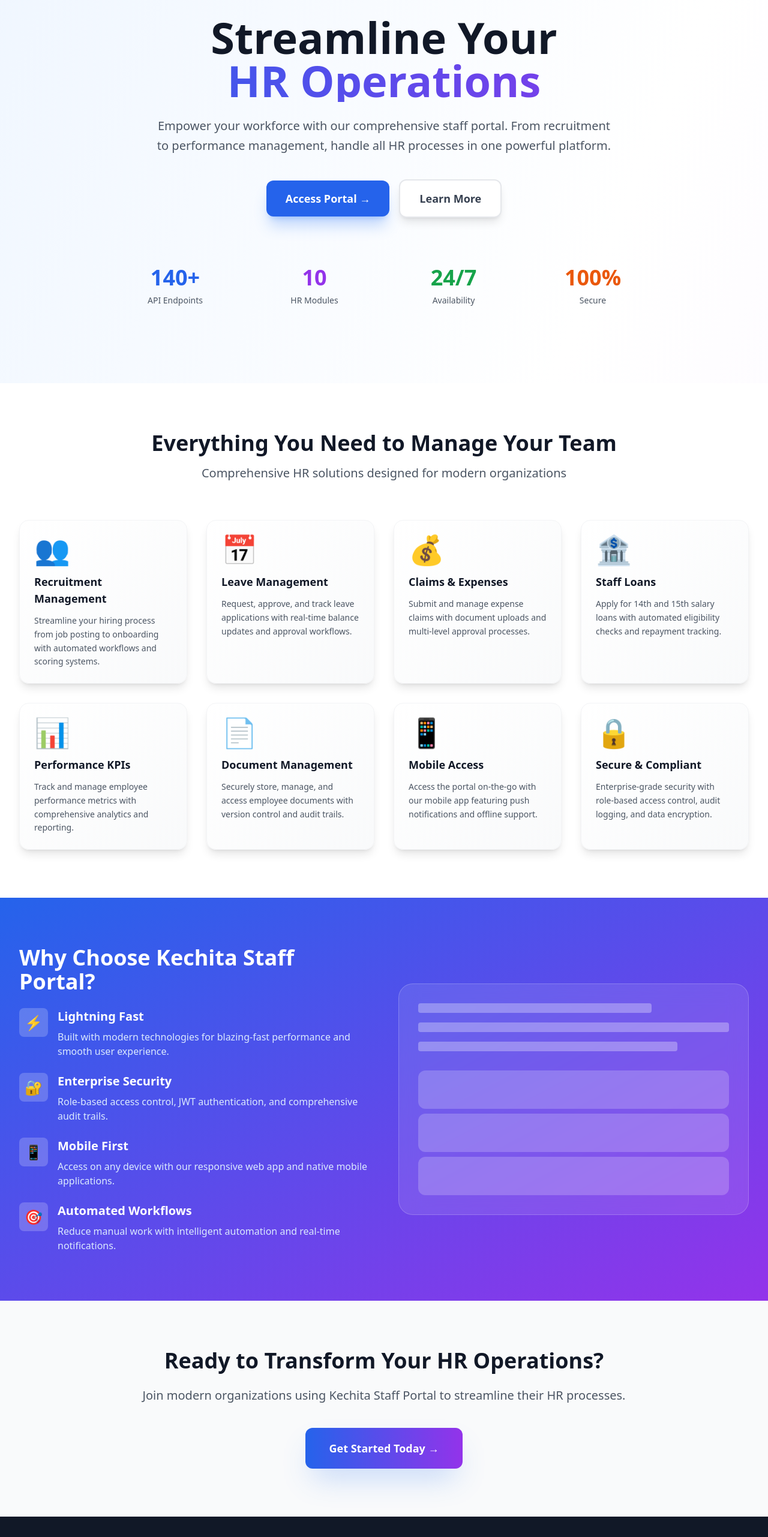
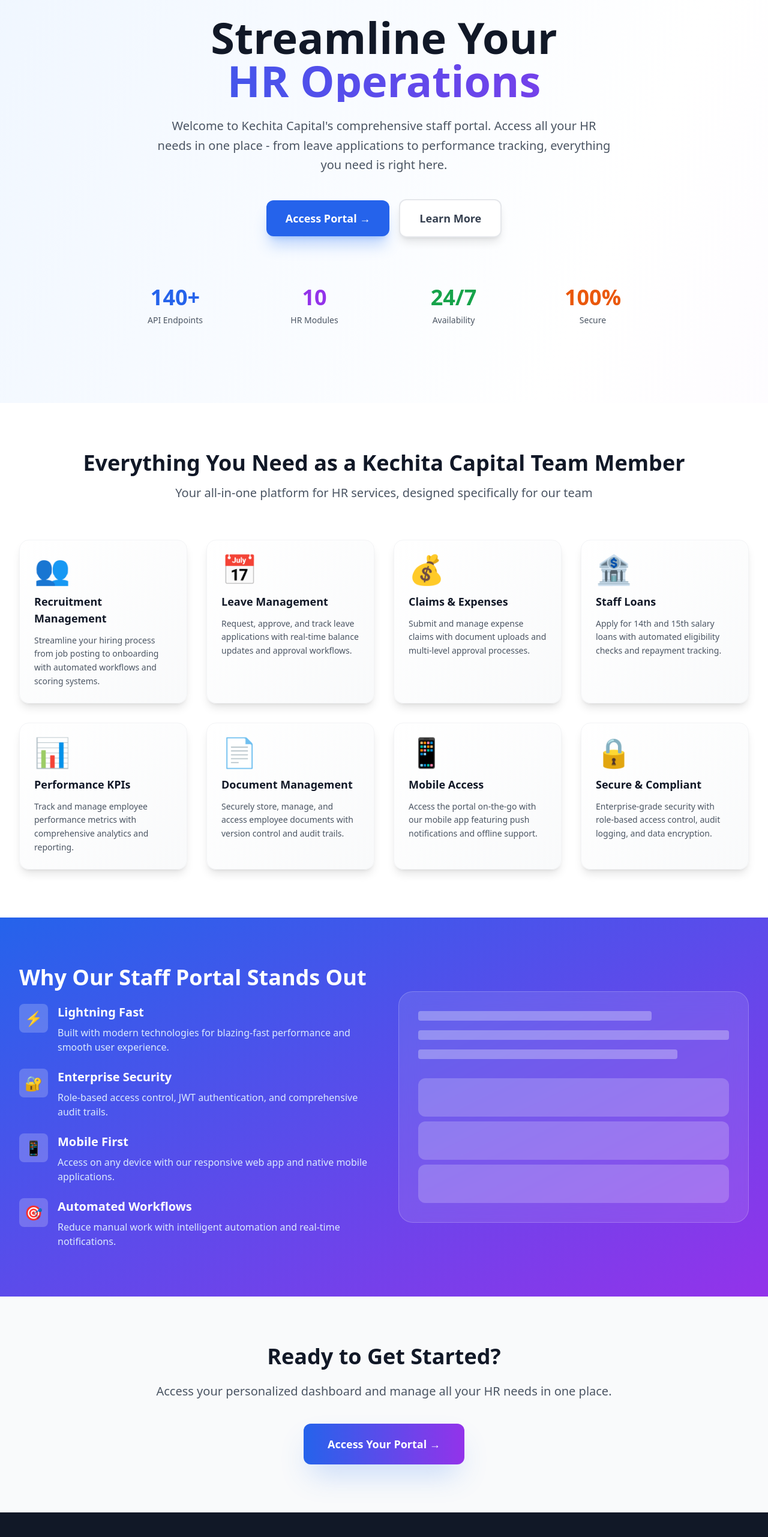
Before and after one commit to DenisMakokha/Kechita-Portal, a React (Vite) app in the folder apps/web/: page / in a window 1280 px wide. Shown: the part 234-2797 px from the top of the page at 60% size. Built offline with nearby package versions, Linux system fonts and the light colour scheme.

Commit message:
feat: Localize landing page for Kechita Capital internal use

```diff
--- a/apps/web/src/pages/Landing.tsx
+++ b/apps/web/src/pages/Landing.tsx
@@ -99,8 +99,8 @@
             </h1>
 
             <p className="text-xl text-gray-600 max-w-3xl mx-auto mb-10 leading-relaxed">
-              Empower your workforce with our comprehensive staff portal. From recruitment to performance management,
-              handle all HR processes in one powerful platform.
+              Welcome to Kechita Capital's comprehensive staff portal. Access all your HR needs in one place -
+              from leave applications to performance tracking, everything you need is right here.
             </p>
 
             <div className="flex flex-col sm:flex-row gap-4 justify-center items-center">
@@ -152,10 +152,10 @@
         <div className="max-w-7xl mx-auto px-4 sm:px-6 lg:px-8">
           <div className="text-center mb-16">
             <h2 className="text-4xl font-bold text-gray-900 mb-4">
-              Everything You Need to Manage Your Team
+              Everything You Need as a Kechita Capital Team Member
             </h2>
             <p className="text-xl text-gray-600 max-w-3xl mx-auto">
-              Comprehensive HR solutions designed for modern organizations
+              Your all-in-one platform for HR services, designed specifically for our team
             </p>
           </div>
 
@@ -184,7 +184,7 @@
           <div className="grid md:grid-cols-2 gap-12 items-center">
             <div>
               <h2 className="text-4xl font-bold mb-6">
-                Why Choose Kechita Staff Portal?
+                Why Our Staff Portal Stands Out
               </h2>
               <div className="space-y-6">
                 <div className="flex items-start">
@@ -255,17 +255,17 @@
       <section className="py-20 bg-gray-50">
         <div className="max-w-4xl mx-auto px-4 sm:px-6 lg:px-8 text-center">
           <h2 className="text-4xl font-bold text-gray-900 mb-6">
-            Ready to Transform Your HR Operations?
+            Ready to Get Started?
           </h2>
           <p className="text-xl text-gray-600 mb-10">
-            Join modern organizations using Kechita Staff Portal to streamline their HR processes.
+            Access your personalized dashboard and manage all your HR needs in one place.
           </p>
-          <button
-            onClick={() => navigate('/login')}
-            className="px-10 py-5 bg-gradient-to-r from-blue-600 to-purple-600 text-white text-lg font-semibold rounded-xl hover:from-blue-700 hover:to-purple-700 transition-all shadow-2xl shadow-blue-500/30 hover:shadow-3xl hover:-translate-y-1"
-          >
-            Get Started Today →
-          </button>
+            <button
+                onClick={() => navigate('/login')}
+                className="px-10 py-5 bg-gradient-to-r from-blue-600 to-purple-600 text-white text-lg font-semibold rounded-xl hover:from-blue-700 hover:to-purple-700 transition-all shadow-2xl shadow-blue-500/30 hover:shadow-3xl hover:-translate-y-1"
+              >
+                Access Your Portal →
+              </button>
         </div>
       </section>
 
@@ -286,8 +286,8 @@
                 </div>
               </div>
               <p className="text-sm text-gray-400 max-w-md">
-                Enterprise HR management system designed to streamline your workforce operations
-                and empower your employees.
+                Kechita Capital's internal HR management system - streamlining operations
+                and empowering our team members with self-service capabilities.
               </p>
             </div>
             <div>
@@ -300,21 +300,21 @@
               </ul>
             </div>
             <div>
-              <h4 className="text-white font-semibold mb-4">Contact</h4>
+              <h4 className="text-white font-semibold mb-4">Contact HR</h4>
               <ul className="space-y-2 text-sm">
                 <li className="flex items-center">
                   <span className="mr-2">📧</span>
-                  <a href="mailto:support@kechita.com" className="hover:text-white transition-colors">
-                    support@kechita.com
+                  <a href="mailto:hr@kechitacapital.com" className="hover:text-white transition-colors">
+                    hr@kechitacapital.com
                   </a>
                 </li>
                 <li className="flex items-center">
                   <span className="mr-2">📞</span>
-                  <span>+254 XXX XXX XXX</span>
+                  <span>+254 709 123 456</span>
                 </li>
                 <li className="flex items-center">
                   <span className="mr-2">📍</span>
-                  <span>Nairobi, Kenya</span>
+                  <span>Westlands, Nairobi</span>
                 </li>
               </ul>
             </div>
```
